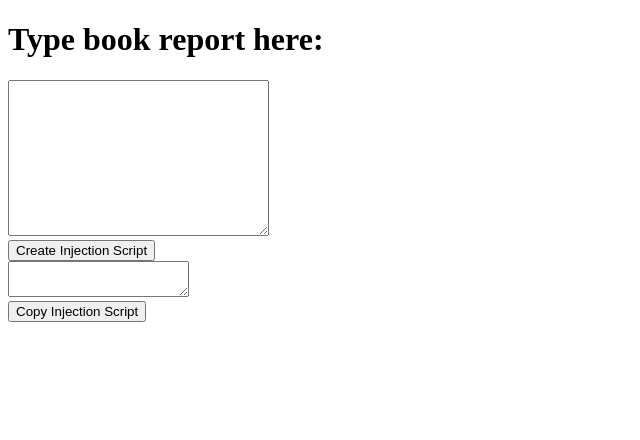
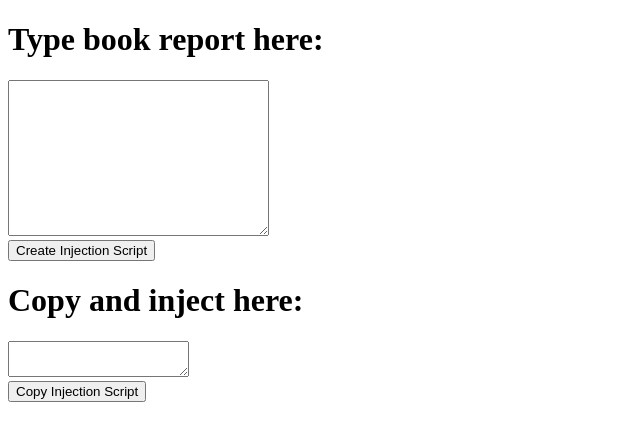
Before and after one commit to sohnryang/paste-to-reading-ssem, a website: page index.html in a window 1280 px wide. Shown: the whole page, without its empty margins (0-640 px from the left). Drawn offline with Linux system fonts and the light colour scheme.

Commit message:
Add h1 for aestetics

```diff
--- a/index.html
+++ b/index.html
@@ -10,6 +10,7 @@
     <br>
     <button type="button" onclick="createInjectionScript()">Create Injection Script</button>
     <br>
+    <h1>Copy and inject here:</h1>
     <textarea id="injectionscript" readonly></textarea>
     <br>
     <button type="button" onclick="copyInjectionScript()">Copy Injection Script</button>
```
